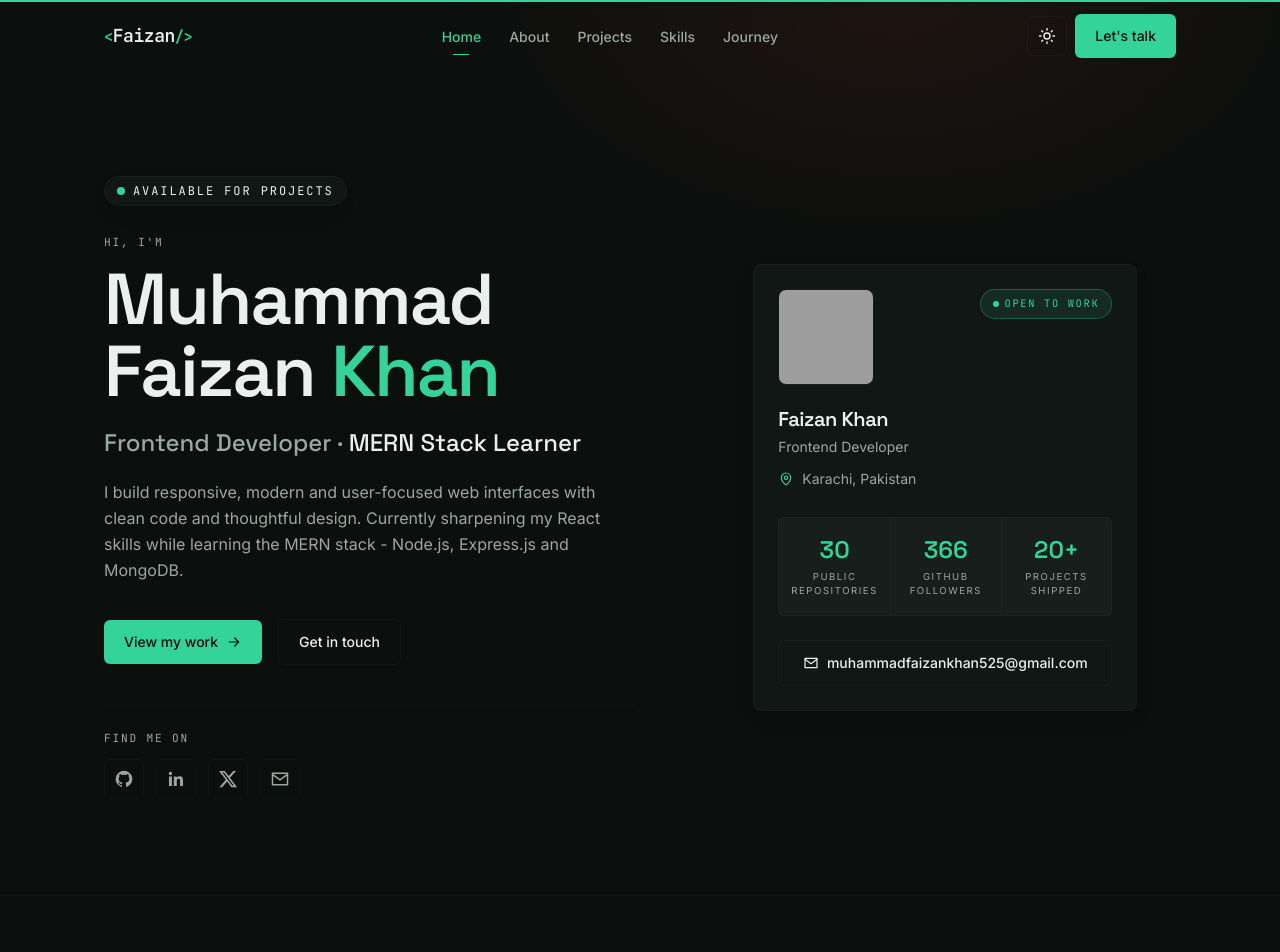
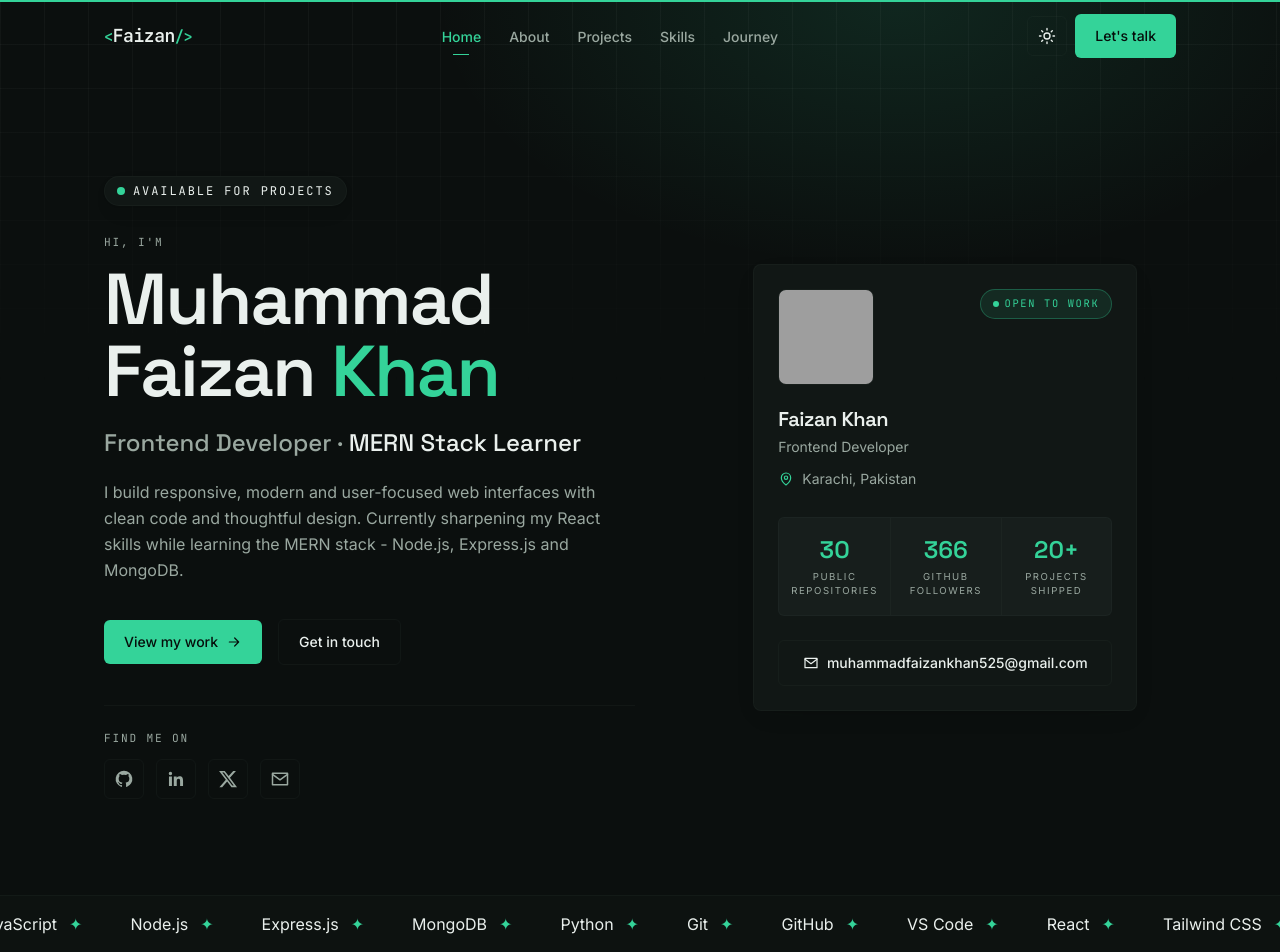
Before and after one commit to Faizan-khan144/faizan-portfolio, a React (Vite) app: page / in a window 1280 px wide. Shown: the top 952 px of the page. Built offline with nearby package versions, Linux system fonts and the light colour scheme; grey boxes are pictures that could not be loaded.

Commit message:
feat: add tech marquee strip and theme aware hero glows

```diff
--- a/src/pages/Home.jsx
+++ b/src/pages/Home.jsx
@@ -11,9 +11,44 @@ import { profile } from '../data/profile'
 import { projects } from '../data/projects'
 import { skillCategories } from '../data/skills'
 import { journey } from '../data/journey'
-import { IconArrow, IconMail, IconMapPin } from '../components/Icons'
+import { IconMail, IconMapPin } from '../components/Icons'
 
 const filters = ['All', 'Websites', 'Dashboards', 'Platforms', 'Tools']
+
+const techStrip = [
+  'React',
+  'Tailwind CSS',
+  'JavaScript',
+  'Node.js',
+  'Express.js',
+  'MongoDB',
+  'Python',
+  'Git',
+  'GitHub',
+  'VS Code',
+]
+
+function TechStrip() {
+  const Row = () => (
+    <div className="flex shrink-0 items-center py-4">
+      {techStrip.map((item) => (
+        <span key={item} className="mx-6 inline-flex items-center gap-3">
+          <span>{item}</span>
+          <span className="text-accent" aria-hidden="true">✦</span>
+        </span>
+      ))}
+    </div>
+  )
+
+  return (
+    <div className="overflow-hidden border-y border-line bg-surface/40" aria-hidden="true">
+      <div className="flex w-max animate-marquee">
+        <Row />
+        <Row />
+      </div>
+    </div>
+  )
+}
 
 function SectionHeader({ num, eyebrow, title, description }) {
   return (
@@ -35,11 +70,11 @@ function Hero() {
   return (
     <section className="relative overflow-hidden pt-32 pb-16 sm:pt-40 lg:pt-44 lg:pb-24">
       <div
-        className="pointer-events-none absolute inset-0 bg-[radial-gradient(60%_50%_at_70%_0%,rgba(255,77,46,0.08),transparent_60%)]"
+        className="pointer-events-none absolute inset-0 bg-[radial-gradient(60%_50%_at_70%_0%,rgba(var(--color-accent)_/_0.12),transparent_60%)]"
         aria-hidden="true"
       ></div>
       <div
-        className="pointer-events-none absolute inset-x-0 top-0 h-[400px] bg-[linear-gradient(rgba(23,23,29,0.04)_1px,transparent_1px),linear-gradient(90deg,rgba(23,23,29,0.04)_1px,transparent_1px)] bg-[size:44px_44px] [mask-image:linear-gradient(to_bottom,black,transparent)]"
+        className="pointer-events-none absolute inset-x-0 top-0 h-[400px] bg-[linear-gradient(rgba(var(--color-ink)_/_0.04)_1px,transparent_1px),linear-gradient(90deg,rgba(var(--color-ink)_/_0.04)_1px,transparent_1px)] bg-[size:44px_44px] [mask-image:linear-gradient(to_bottom,black,transparent)]"
         aria-hidden="true"
       ></div>
 
@@ -435,6 +470,7 @@ export default function Home() {
       />
 
       <Hero />
+      <TechStrip />
       <About />
       <Skills />
       <Experience />
```
